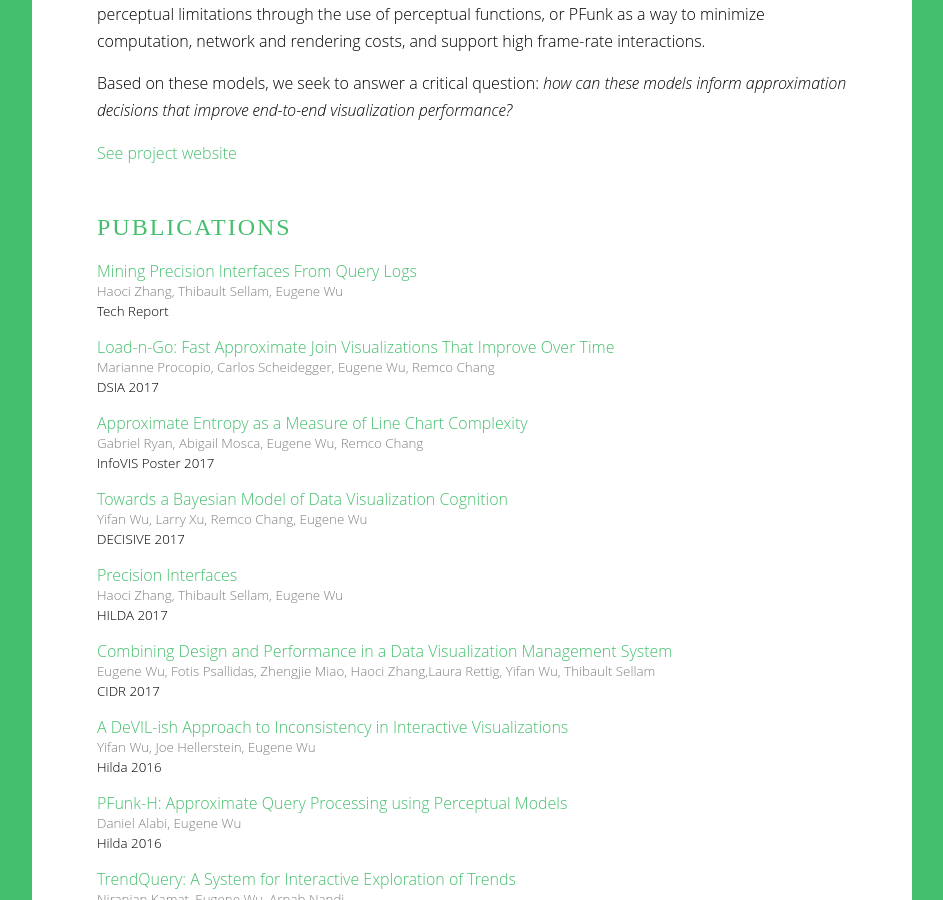
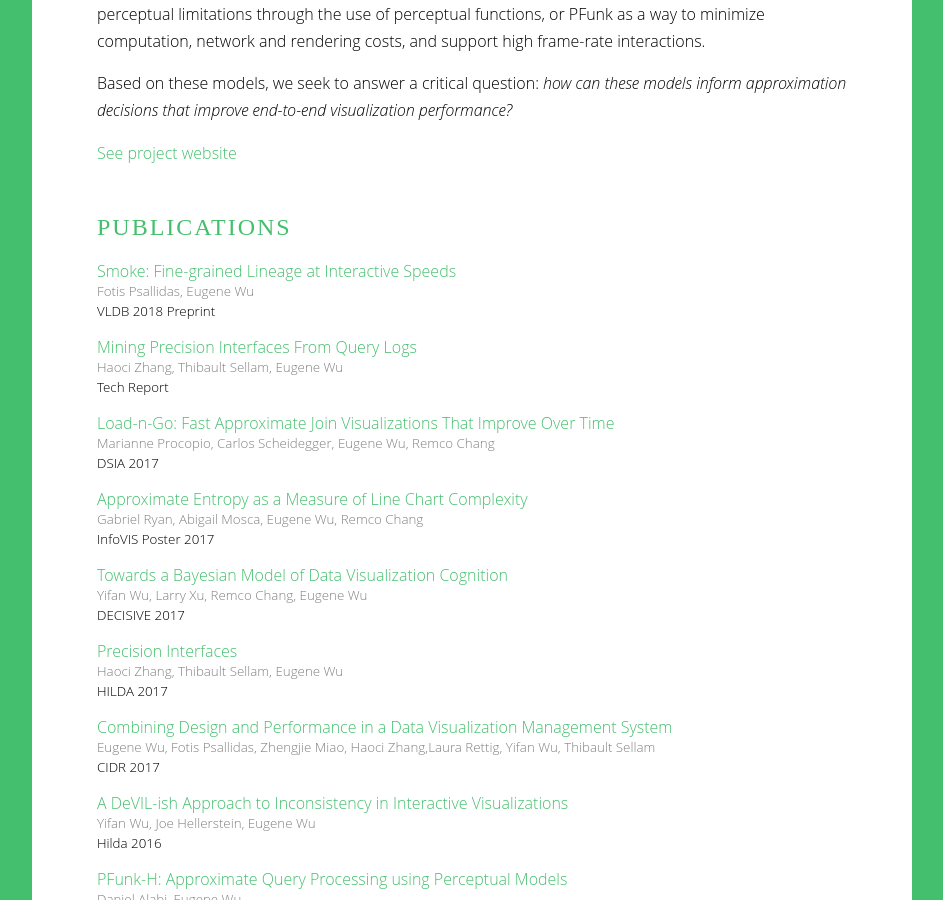
Before and after one commit to cudbg/lab, a Jekyll site: the page built from dvms.md, in a window 1280 px wide and 900 px high, scrolled down 1171 px. Shown: the whole window, without its empty margins (168-1111 px from the left). Built offline with Jekyll 4.4.1, drawn with Linux system fonts in a browser that asks for light colours; some web fonts are replaced.

Commit message:
updated site

```diff
--- a/_data/pubs.yml
+++ b/_data/pubs.yml
@@ -19,6 +19,28 @@
 #
 # Project specific tags are fine as well.  For instance, precision interfaces has a custom "pi" tag
 #
+- author: Pei Wang, Yongjun He, Ryan Shea, Jiannan Wang, Eugene Wu.
+  title: 'Deeper: A Data Enrichment System Powered by Deep Web.'
+  conf: SIGMOD (demo)
+  year: 2018
+  tags:
+  - clean
+- authors: Thibault Sellam, Kevin Lin, Ian Yiran Huang, Carl Vondrick, Eugene Wu
+  title: '“I Like the Way You Think!” Inspecting the Internal Logic of Recurrent Neural Networks'
+  conf: SysML 2018
+  url: https://www.dropbox.com/s/7r8abwnpcmg1k1k/dnn-sysml18.pdf?dl=0
+  selected: true
+  year: 2018
+  tags:
+  - ml, mlexplain
+- authors: Fotis Psallidas, Eugene Wu
+  title: 'Smoke: Fine-grained Lineage at Interactive Speeds'
+  conf: VLDB 2018 Preprint
+  url: https://arxiv.org/abs/1801.07237
+  selected: true
+  tags:
+  - db
+  - vis
 - authors: Haoci Zhang, Thibault Sellam, Eugene Wu
   title: 'Mining Precision Interfaces From Query Logs'
   conf: Tech Report
```
